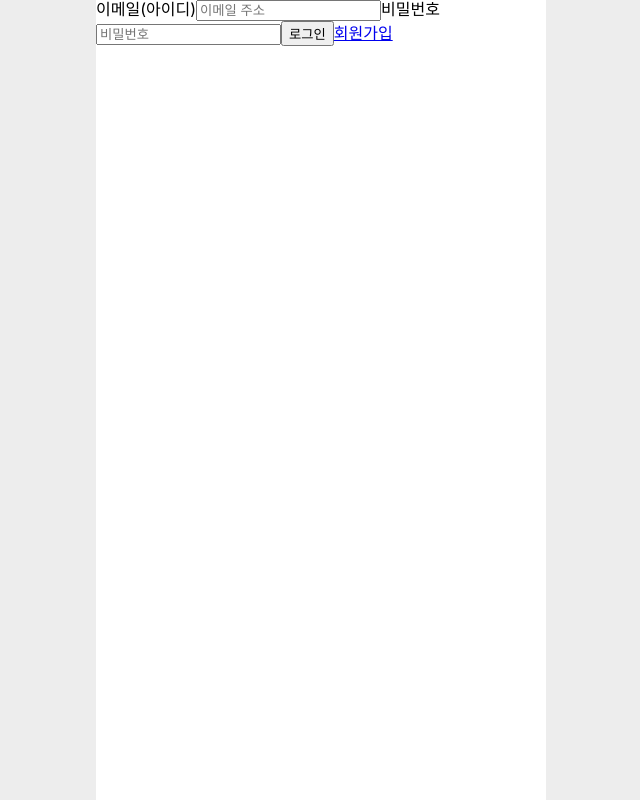
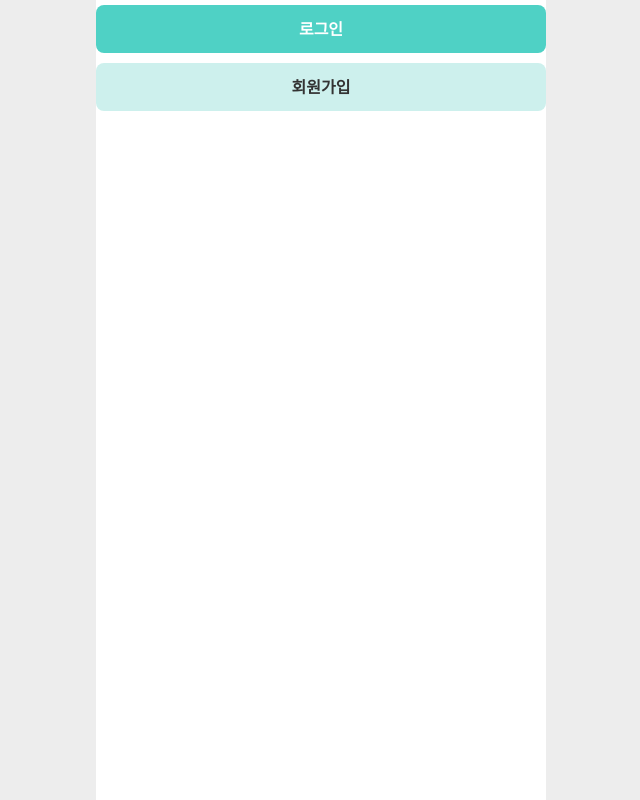
Before and after one commit to WomanTech2025-MoWo/MoWo_FE, a React (Create React App) app: page /login in a window 1280 px wide. Shown: the whole page, without its empty margins (319-959 px from the left). Built offline with nearby package versions, Linux system fonts and the light colour scheme; a web font is replaced by a local one.

Commit message:
✨[Feat] PrimaryButton, SecondaryButton 컴포넌트 구현

```diff
--- a/package.json
+++ b/package.json
@@ -15,6 +15,7 @@
     "react-dom": "^19.1.1",
     "react-router-dom": "^7.8.0",
     "react-scripts": "5.0.1",
+    "styled-components": "^6.1.19",
     "typescript": "^4.9.5",
     "web-vitals": "^2.1.4"
   },
--- /dev/null
+++ b/src/components/button/PrimaryButton.tsx
@@ -0,0 +1,65 @@
+import React from 'react';
+import { Link, LinkProps } from 'react-router-dom';
+import styled, { css } from 'styled-components';
+
+type CommonProps = {
+  children: React.ReactNode;
+};
+
+type PrimaryButtonProps =
+  | (CommonProps &
+      React.ButtonHTMLAttributes<HTMLButtonElement> & {
+        as?: 'button';
+        type?: 'button' | 'submit' | 'reset';
+      })
+  | (CommonProps &
+      LinkProps & {
+        as: 'link';
+      });
+
+const baseStyles = css<{ $disabled?: boolean }>`
+  display: inline-flex;
+  align-items: center;
+  justify-content: center;
+  width: 100%;
+  height: 48px;
+  background-color: ${({ $disabled }) => ($disabled ? 'var(--color-gray-200)' : 'var(--color-main-primary)')};
+  border-radius: 8px;
+  font-weight: 600;
+  color: white;
+  margin: 5px 0;
+  cursor: ${({ $disabled }) => ($disabled ? 'not-allowed' : 'pointer')};
+
+  ${({ $disabled }) =>
+    !$disabled &&
+    css`
+      &:hover {
+        background-color: var(--color-main-dark);
+      }
+    `}
+`;
+
+const PrimaryBtn = styled.button<{ $disabled?: boolean }>`
+  ${baseStyles}
+`;
+
+const PrimaryLink = styled(Link)<{ $disabled?: boolean }>`
+  ${baseStyles}
+  pointer-events: ${({ $disabled }) => ($disabled ? 'none' : 'auto')};
+`;
+
+const PrimaryButton = ({ as: Component = 'button', children, ...props }: PrimaryButtonProps) => {
+  if (Component === 'link') {
+    const { ...restProps } = props as LinkProps & CommonProps;
+    return <PrimaryLink {...restProps}>{children}</PrimaryLink>;
+  }
+
+  const { type = 'button', ...restProps } = props as React.ButtonHTMLAttributes<HTMLButtonElement> & CommonProps;
+  return (
+    <PrimaryBtn type={type} {...restProps}>
+      {children}
+    </PrimaryBtn>
+  );
+};
+
+export default PrimaryButton;
--- /dev/null
+++ b/src/components/button/SecondaryButton.tsx
@@ -0,0 +1,65 @@
+import React from 'react';
+import { Link, LinkProps } from 'react-router-dom';
+import styled, { css } from 'styled-components';
+
+type CommonProps = {
+  children: React.ReactNode;
+};
+
+type SecondaryButtonProps =
+  | (CommonProps &
+      React.ButtonHTMLAttributes<HTMLButtonElement> & {
+        as?: 'button';
+        type?: 'button' | 'submit' | 'reset';
+      })
+  | (CommonProps &
+      LinkProps & {
+        as: 'link';
+      });
+
+const baseStyles = css<{ $disabled?: boolean }>`
+  display: inline-flex;
+  align-items: center;
+  justify-content: center;
+  width: 100%;
+  height: 48px;
+  background-color: ${({ $disabled }) => ($disabled ? 'var(--color-gray-200)' : 'var(--color-main-light-300)')};
+  border-radius: 8px;
+  font-weight: 600;
+  color: var(--color-gray-900);
+  margin: 5px 0;
+  cursor: ${({ $disabled }) => ($disabled ? 'not-allowed' : 'pointer')};
+
+  ${({ $disabled }) =>
+    !$disabled &&
+    css`
+      &:hover {
+        background-color: var(--color-main-light-100);
+      }
+    `}
+`;
+
+const SecondaryBtn = styled.button<{ $disabled?: boolean }>`
+  ${baseStyles}
+`;
+
+const SecondaryLink = styled(Link)<{ $disabled?: boolean }>`
+  ${baseStyles}
+  pointer-events: ${({ $disabled }) => ($disabled ? 'none' : 'auto')};
+`;
+
+const SecondaryButton = ({ as: Component = 'button', children, ...props }: SecondaryButtonProps) => {
+  if (Component === 'link') {
+    const { ...restProps } = props as LinkProps & CommonProps;
+    return <SecondaryLink {...restProps}>{children}</SecondaryLink>;
+  }
+
+  const { type = 'button', ...restProps } = props as React.ButtonHTMLAttributes<HTMLButtonElement> & CommonProps;
+  return (
+    <SecondaryBtn type={type} {...restProps}>
+      {children}
+    </SecondaryBtn>
+  );
+};
+
+export default SecondaryButton;
--- a/src/pages/auth/LoginPage.tsx
+++ b/src/pages/auth/LoginPage.tsx
@@ -1,18 +1,24 @@
 import React from 'react';
+import PrimaryButton from '../../components/button/PrimaryButton';
+import SecondaryButton from '../../components/button/SecondaryButton';
 
 const LoginPage = () => {
+  const handleSubmit = (e: React.FormEvent<HTMLFormElement>) => {
+    e.preventDefault(); // 페이지 새로고침 방지
+    // JWT 토큰 발급을 위한 API 호출 로직 작성
+  };
+
   return (
     <>
-      <label id="memberId">
-        이메일(아이디)
-        <input type="email" placeholder="이메일 주소" />
-      </label>
-      <label id="memberPw">
-        비밀번호
-        <input type="password" placeholder="비밀번호" />
-      </label>
-      <button type="submit">로그인</button>
-      <a href="/signup">회원가입</a>
+      <form onSubmit={handleSubmit}>
+        {/* 입력 폼 컴포넌트들 */}
+        <PrimaryButton as="button" type="submit">
+          로그인
+        </PrimaryButton>
+      </form>
+      <SecondaryButton as="link" to="/signup">
+        회원가입
+      </SecondaryButton>
     </>
   );
 };
--- a/src/styles/reset.css
+++ b/src/styles/reset.css
@@ -88,7 +88,8 @@ summary,
 time,
 mark,
 audio,
-video {
+video,
+button {
   margin: 0;
   padding: 0;
   border: 0;
@@ -132,3 +133,10 @@ table {
   border-collapse: collapse;
   border-spacing: 0;
 }
+a,
+button {
+  transition: 0.2s all ease-in-out;
+}
+a {
+  text-decoration: none;
+}
--- a/src/styles/styles.css
+++ b/src/styles/styles.css
@@ -39,6 +39,7 @@ body {
   background-color: var(--color-gray-200);
   font-family: 'SUIT Variable', -apple-system, BlinkMacSystemFont, 'Segoe UI', 'Roboto', 'Oxygen', 'Ubuntu', 'Cantarell', 'Fira Sans', 'Droid Sans',
     'Helvetica Neue', '맑은 고딕', 'Malgun Gothic', '고딕', 'Dotum', '돋움', sans-serif;
+  font-size: 16px;
   -webkit-font-smoothing: antialiased;
   -moz-osx-font-smoothing: grayscale;
 }
```
Also changed, not shown: src/components/button/GhostButton.tsx (added, +7 -0 lines), 1 other file (tests, documents, lock files or other folders).
